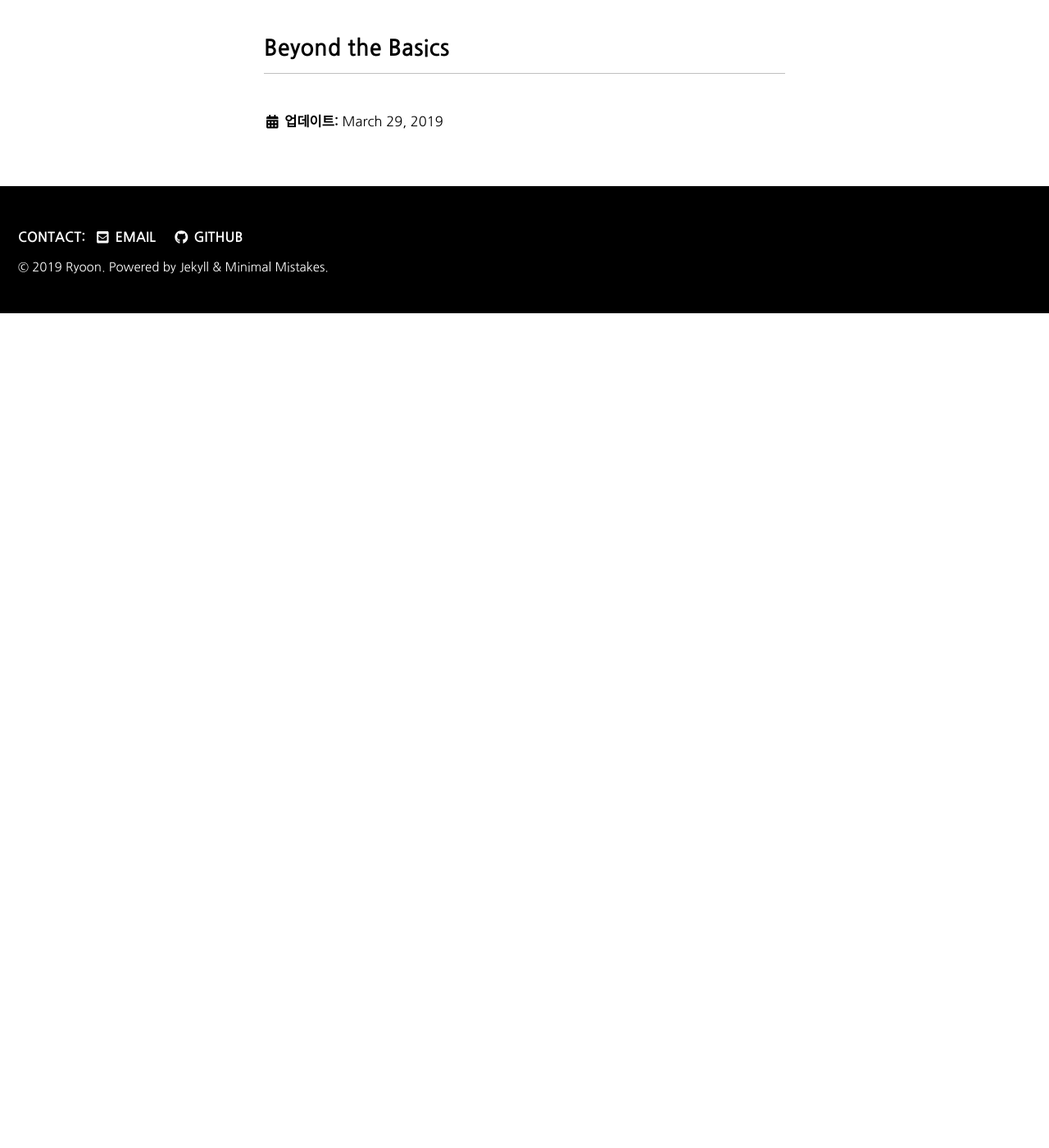
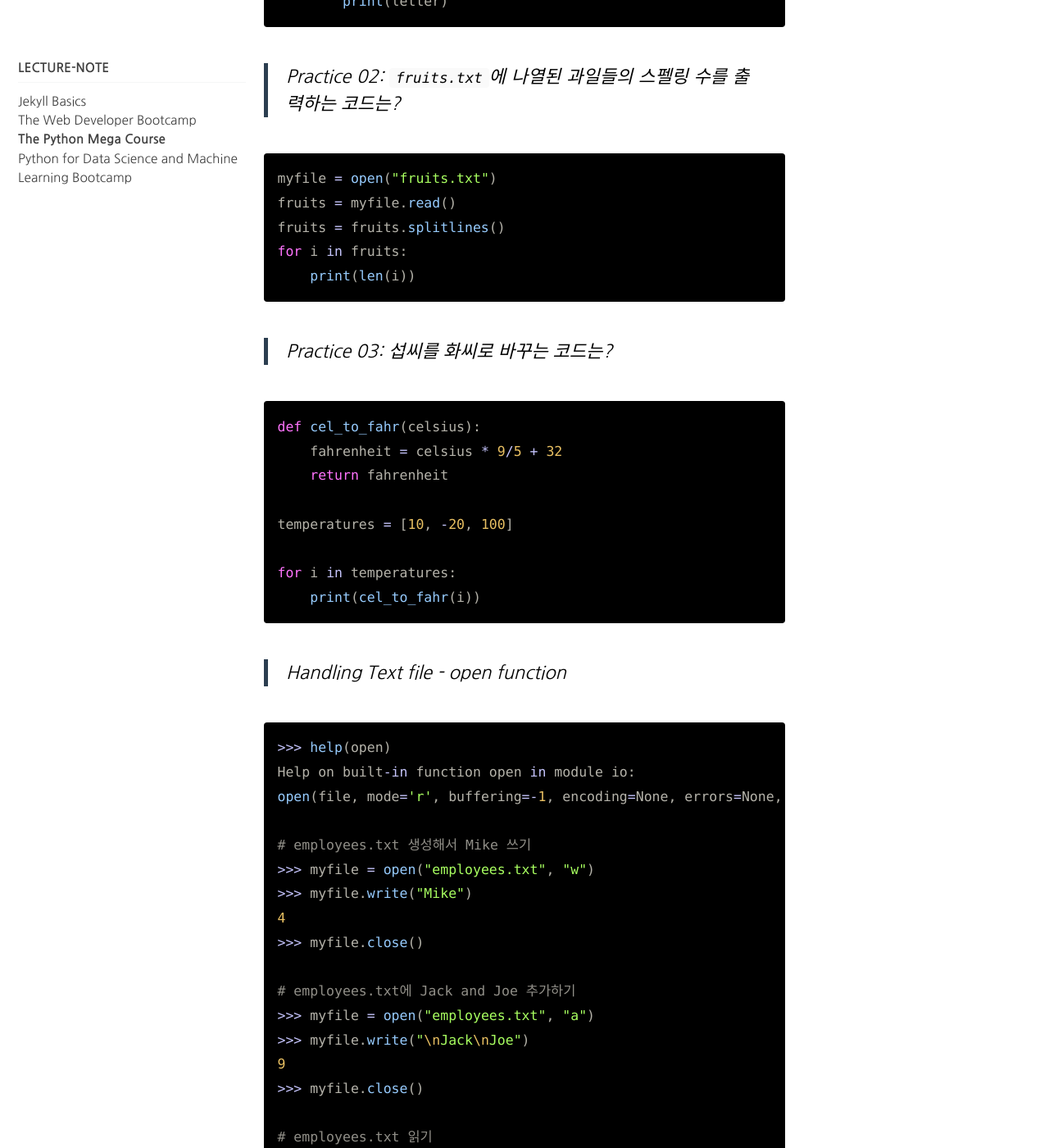
Before and after one commit to verycys/verycys.github.io, a Jekyll site: the page built from _posts/lec/2019-03-23-the-python-mega-course.md, in a window 1280 px wide and 1400 px high, scrolled down 1868 px. Shown: the whole window at 82% size. Built offline with Jekyll 4.4.1, drawn with Linux system fonts in a browser that asks for light colours; cached includes are drawn as plain includes; before the commit the page ends 2250 px from its top, so only the background shows below that; some of the changed text lies outside the part shown.

Commit message:
edit note

````diff
--- a/_posts/lec/2019-03-23-the-python-mega-course.md
+++ b/_posts/lec/2019-03-23-the-python-mega-course.md
@@ -1,7 +1,7 @@
 ---
 title:  "The Python Mega Course: Build 10 Real World Applications"
-date:   2019-03-29
-last_modified_at: 2019-03-29
+date:   2019-04-01
+last_modified_at: 2019-04-01
 ---
 이 강의노트는 Udemy에서 [Ardit Sulce - The Python Mega Course: Build 10 Real World Applications][1]를 보고 작성하였습니다.
 
@@ -36,8 +35,108 @@
         print(key)
 ```
 파이썬 프로그램은 data objects, functions, variables로 이루어져 있습니다. 이 구성요소들의 상호작용으로 파이썬 프로그램은 작동합니다.
+> Practice 01: 코드의 출력값은?
+
+```python
+mylist = ["Terribly Tricky"]
+for word in mylist:
+    for letter in word[-6:]
+        print(letter)
+```
+> Practice 02: `fruits.txt`에 나열된 과일들의 스펠링 수를 출력하는 코드는?
+
+```python
+myfile = open("fruits.txt")
+fruits = myfile.read()
+fruits = fruits.splitlines()
+for i in fruits:
+    print(len(i))
+```
+> Practice 03: 섭씨를 화씨로 바꾸는 코드는?
+
+```python
+def cel_to_fahr(celsius):
+    fahrenheit = celsius * 9/5 + 32
+    return fahrenheit
+
+temperatures = [10, -20, 100]
+
+for i in temperatures:
+    print(cel_to_fahr(i))
+```
+> Handling Text file - open function
+
+```python
+>>> help(open)
+Help on built-in function open in module io:
+open(file, mode='r', buffering=-1, encoding=None, errors=None, newline=None, closefd=True, opener=None)
+
+# employees.txt 생성해서 Mike 쓰기
+>>> myfile = open("employees.txt", "w")
+>>> myfile.write("Mike")
+4
+>>> myfile.close()
+
+# employees.txt에 Jack and Joe 추가하기
+>>> myfile = open("employees.txt", "a")
+>>> myfile.write("\nJack\nJoe")
+9
+>>> myfile.close()
+
+# employees.txt 읽기
+>>> myfile = open("employees.txt", "a")
+>>> myfile.read()
+Traceback (most recent call last):
+  File "<stdin>", line 1, in <module>
+io.UnsupportedOperation: not readable
+>>> myfile = open("employees.txt", "a+") # a를 a+로 바꿔야 읽기가 가능함
+>>> myfile.read() # Python은 append를 할 것으로 예상하여 커서가 마지막에 위치해 있음
+''
+>>> myfile.seek(0) # 커서위치를 처음으로 변경
+0
+>>> myfile.read()
+'Mike\nJack\nJoe'
+```
+> Practice 04: Text file에 1, 2, 3 쓰기
+
+```python
+>>> numbers = [1, 2, 3]
+>>> file = open("numbers.txt", "w")
+>>> for i in numbers:
+...     file.write(str(i) + "\n")
+file.close()
+```
 
 ## Beyond the Basics
+> For vs While
+
+```python
+# for loop는 리스트 안에 있는 모든 것을 반복할 때까지 실행
+for item in [1, 2, 3]:
+    print(item)
+
+# while loop는 임의의 조건이 만족될 때까지 실행
+x = 0
+while x < 3:
+    print("Smaller")
+    x += 1
+```
+> %s
+
+```python
+>>> name = "John"
+>>> surname = "Smith"
+>>> message = "Hi %s %s, you are logged in!" % (name, surname)
+>>> print(message)
+Hi John Smith, you are logged in!
+```
+
+## Fixing Programming Errors
+기본적인 Error들과 Stackoverflow 활용 등에 대한 강의로 이루어져 있습니다.
+
+## Application 1: Build an Interactive Dictionary
+
+## Data Analysis with Pandas
 
 [1]: https://www.udemy.com/the-python-mega-course/
 [2]: https://www.pythonanywhere.com
````
Also changed, not shown: other parts of _posts/lec/2019-03-23-the-python-mega-course.md (+1 -2 lines).
